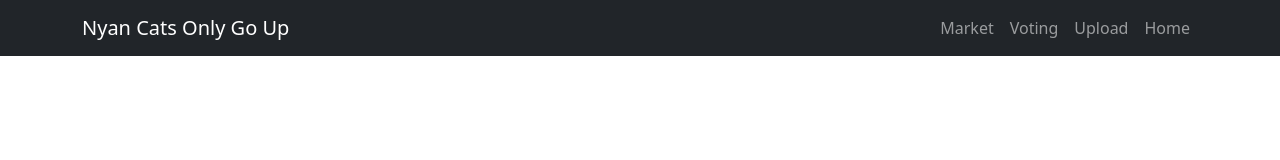
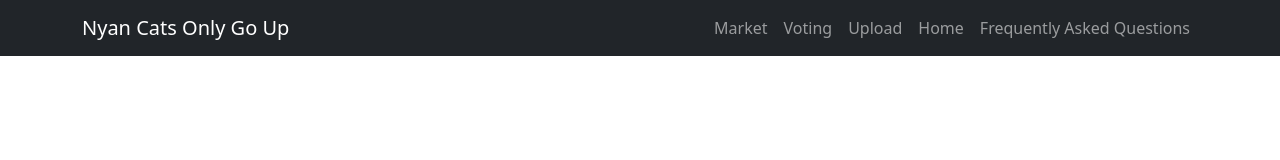
Before and after one commit to PeteMango/Hack-the-North-2021, a website: page src/Navbar.html in a window 1280 px wide. Drawn offline with nearby package versions, Linux system fonts and the light colour scheme.

Commit message:
update navbar

```diff
--- a/src/Navbar.html
+++ b/src/Navbar.html
@@ -5,17 +5,23 @@
     <meta http-equiv="X-UA-Compatible" content="IE=edge">
     <meta name="viewport" content="width=device-width, initial-scale=1.0">
     <link href="https://cdn.jsdelivr.net/npm/bootstrap@5.1.1/dist/css/bootstrap.min.css" rel="stylesheet" integrity="sha384-F3w7mX95PdgyTmZZMECAngseQB83DfGTowi0iMjiWaeVhAn4FJkqJByhZMI3AhiU" crossorigin="anonymous">
-
+    <style>
+        body::before {
+            display: block;
+            content: '';
+            height: 100px;
+        }
+    </style>
 </head>
-<nav class="navbar navbar-expand-md bg-dark navbar-dark">
+<nav class="navbar navbar-expand-md bg-dark navbar-dark fixed-top">
     <div class="container">
         <a href="#" class="navbar-brand">Nyan Cats Only Go Up</a>
 
         <button
-            class="navbar-toggler"
-            type="button"
-            data-bs-toggle="collapse"
-            data-bs-target="#navbar"
+                class="navbar-toggler"
+                type="button"
+                data-bs-toggle="collapse"
+                data-bs-target="#navbar"
         >
             <span class="navbar-toggler-icon"></span>
         </button>
@@ -34,6 +40,9 @@
                 <li class="nav-item">
                     <a href="HomePage.html" class="nav-link">Home</a>
                 </li>
+                <li class="nav-item">
+                    <a href="FAQ.html" class="nav-link">Frequently Asked Questions</a>
+                </li>
             </ul>
         </div>
     </div>
```
